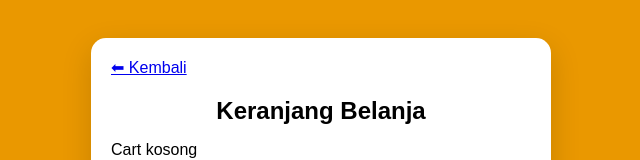
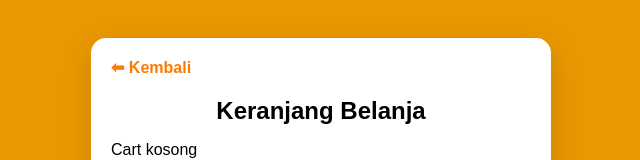
Before and after one commit to Hafidcuy/warungmami, a plain HTML site: page keranjang.html in a window 1280 px wide. Shown: the top 160 px of the page, without its empty margins (319-959 px from the left). Drawn offline with Linux system fonts and the light colour scheme; sample sign-in values are in the browser's storage.

Commit message:
Refactor keranjang.css for improved structure

```diff
--- a/keranjang.css
+++ b/keranjang.css
@@ -4,9 +4,10 @@ body {
   padding: 30px;
 }
 
-.pokok {
-  align-items: center;
-  display: flex;
+.back-link {
+  text-decoration: none;
+  color: #ff7a00;
+  font-weight: bold;
 }
 
 /* BOX KERANJANG */
```
